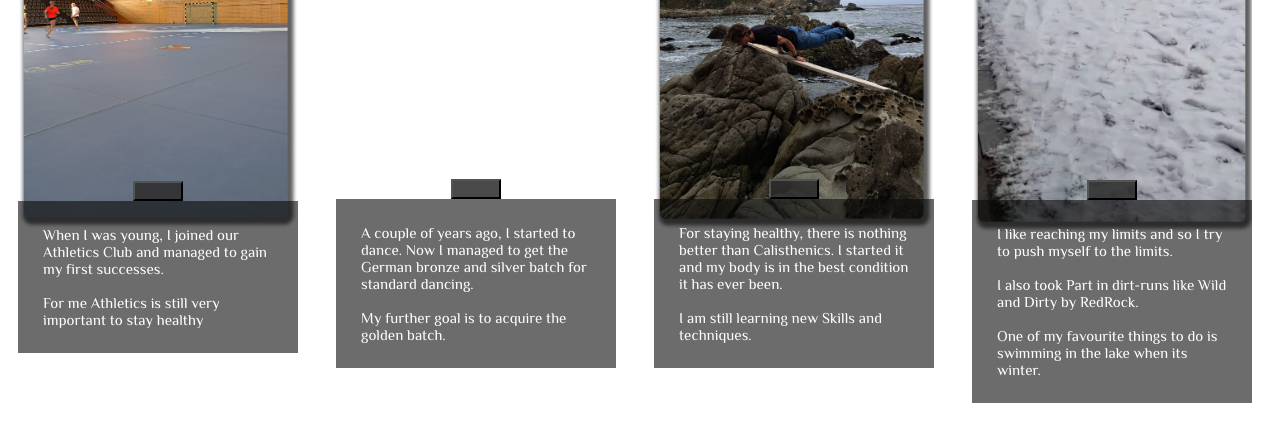
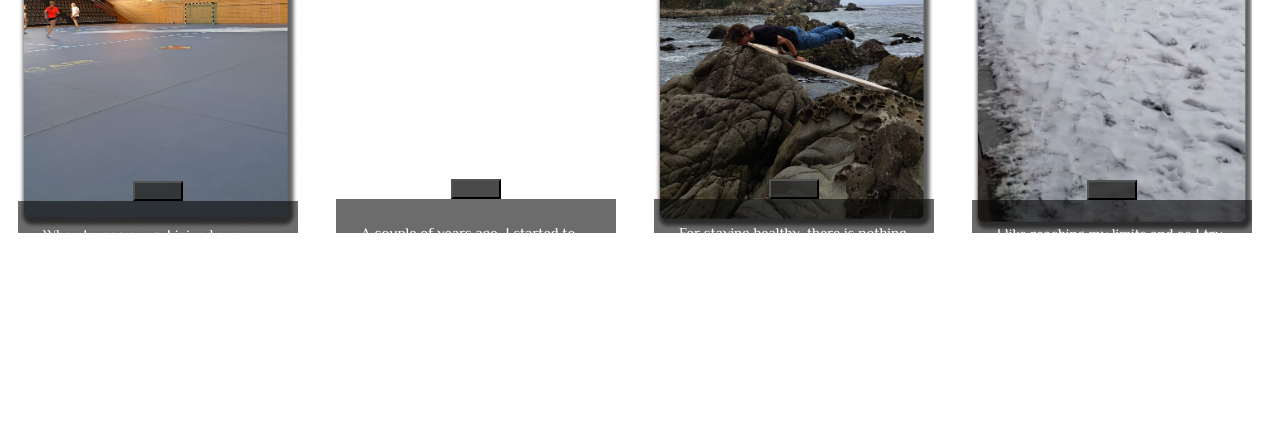
Before and after one commit to Eric-Alexander-07/My-personal-Website, a plain HTML site: page sport.html in a window 1280 px wide. Shown: the part 492-934 px from the top of the page. Drawn offline with Linux system fonts and the light colour scheme.

Commit message:
Update sport.css

```diff
--- a/css/sport.css
+++ b/css/sport.css
@@ -124,9 +124,9 @@ body {
 }
 
 .white {
-  width: 10px;
+  width: 100%;
   position: absolute;
-  height: 1000px;
+  height: 200px;
   z-index: 999;
   background-color: white;
 }
```
